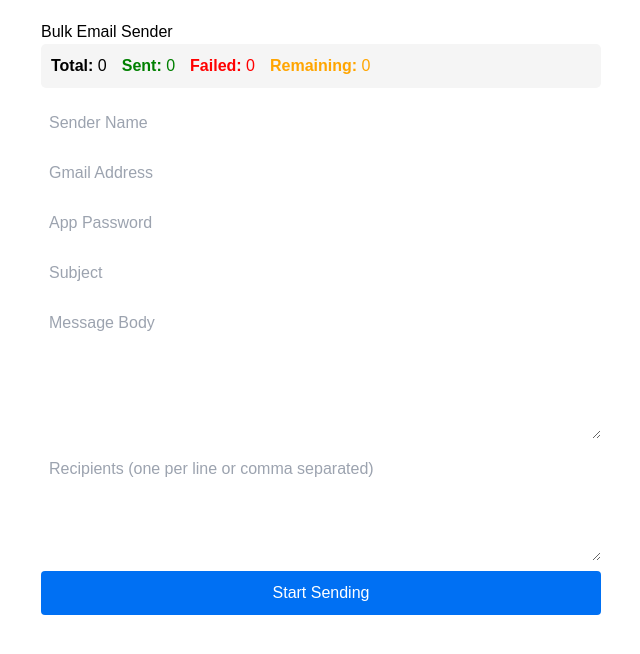
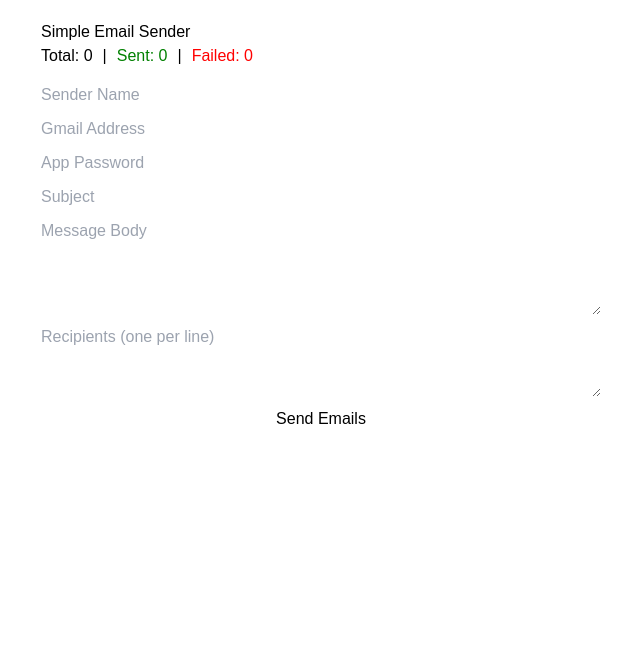
Before and after one commit to deepanshulodhi79-sudo/bababajiii, a Next.js app: page / in a window 1280 px wide. Shown: the top 654 px of the page, without its empty margins (319-959 px from the left). Built offline with nearby package versions, Linux system fonts and the light colour scheme.

Commit message:
Update page.tsx

```diff
--- a/app/page.tsx
+++ b/app/page.tsx
@@ -21,8 +21,8 @@ export default function BulkEmailSender() {
       .map((e) => e.trim())
       .filter((e) => e.length > 0);
 
-    if (list.length === 0) return alert('Please enter recipient emails.');
-    if (!formData.email || !formData.appPassword) return alert('Email & App Password are required.');
+    if (list.length === 0) return alert('Enter recipients.');
+    if (!formData.email || !formData.appPassword) return alert('Enter email & app password.');
 
     const currentBatchConfig = { ...formData };
 
@@ -66,7 +66,6 @@ export default function BulkEmailSender() {
         remaining: list.length - (sentCount + failedCount),
       });
 
-      // Safe Delay Gap (5 to 10 Seconds) - Prevents Gmail Spam Flagging
       if (i < list.length - 1) {
         const randomDelay = Math.floor(Math.random() * (1000 - 500 + 1)) + 500;
         await new Promise((res) => setTimeout(res, randomDelay));
@@ -74,18 +73,17 @@ export default function BulkEmailSender() {
     }
 
     setIsSending(false);
-    alert('All emails processed!');
+    alert('Finished!');
   };
 
   return (
     <div style={{ padding: '20px', fontFamily: 'sans-serif', maxWidth: '600px', margin: '0 auto' }}>
-      <h2>Bulk Email Sender</h2>
+      <h2>Simple Email Sender</h2>
 
-      <div style={{ display: 'flex', gap: '15px', marginBottom: '15px', background: '#f5f5f5', padding: '10px', borderRadius: '5px' }}>
-        <span><b>Total:</b> {status.total}</span>
-        <span style={{ color: 'green' }}><b>Sent:</b> {status.sent}</span>
-        <span style={{ color: 'red' }}><b>Failed:</b> {status.failed}</span>
-        <span style={{ color: 'orange' }}><b>Remaining:</b> {status.remaining}</span>
+      <div style={{ display: 'flex', gap: '10px', marginBottom: '15px' }}>
+        <span>Total: {status.total}</span> |
+        <span style={{ color: 'green' }}> Sent: {status.sent}</span> |
+        <span style={{ color: 'red' }}> Failed: {status.failed}</span>
       </div>
 
       <div style={{ display: 'flex', flexDirection: 'column', gap: '10px' }}>
@@ -94,56 +92,39 @@ export default function BulkEmailSender() {
           placeholder="Sender Name"
           value={formData.senderName}
           onChange={(e) => setFormData({ ...formData, senderName: e.target.value })}
-          style={{ padding: '8px' }}
         />
         <input
           type="email"
           placeholder="Gmail Address"
           value={formData.email}
           onChange={(e) => setFormData({ ...formData, email: e.target.value })}
-          style={{ padding: '8px' }}
         />
         <input
           type="password"
           placeholder="App Password"
           value={formData.appPassword}
           onChange={(e) => setFormData({ ...formData, appPassword: e.target.value })}
-          style={{ padding: '8px' }}
         />
         <input
           type="text"
           placeholder="Subject"
           value={formData.subject}
           onChange={(e) => setFormData({ ...formData, subject: e.target.value })}
-          style={{ padding: '8px' }}
         />
         <textarea
-          rows={5}
+          rows={4}
           placeholder="Message Body"
           value={formData.body}
           onChange={(e) => setFormData({ ...formData, body: e.target.value })}
-          style={{ padding: '8px' }}
         />
         <textarea
-          rows={4}
-          placeholder="Recipients (one per line or comma separated)"
+          rows={3}
+          placeholder="Recipients (one per line)"
           value={formData.recipients}
           onChange={(e) => setFormData({ ...formData, recipients: e.target.value })}
-          style={{ padding: '8px' }}
         />
-        <button
-          onClick={handleSend}
-          disabled={isSending}
-          style={{
-            padding: '10px',
-            background: isSending ? '#ccc' : '#0070f3',
-            color: '#fff',
-            border: 'none',
-            borderRadius: '4px',
-            cursor: isSending ? 'not-allowed' : 'pointer',
-          }}
-        >
-          {isSending ? 'Sending (5-10s gap)...' : 'Start Sending'}
+        <button onClick={handleSend} disabled={isSending}>
+          {isSending ? 'Sending...' : 'Send Emails'}
         </button>
       </div>
     </div>
```
